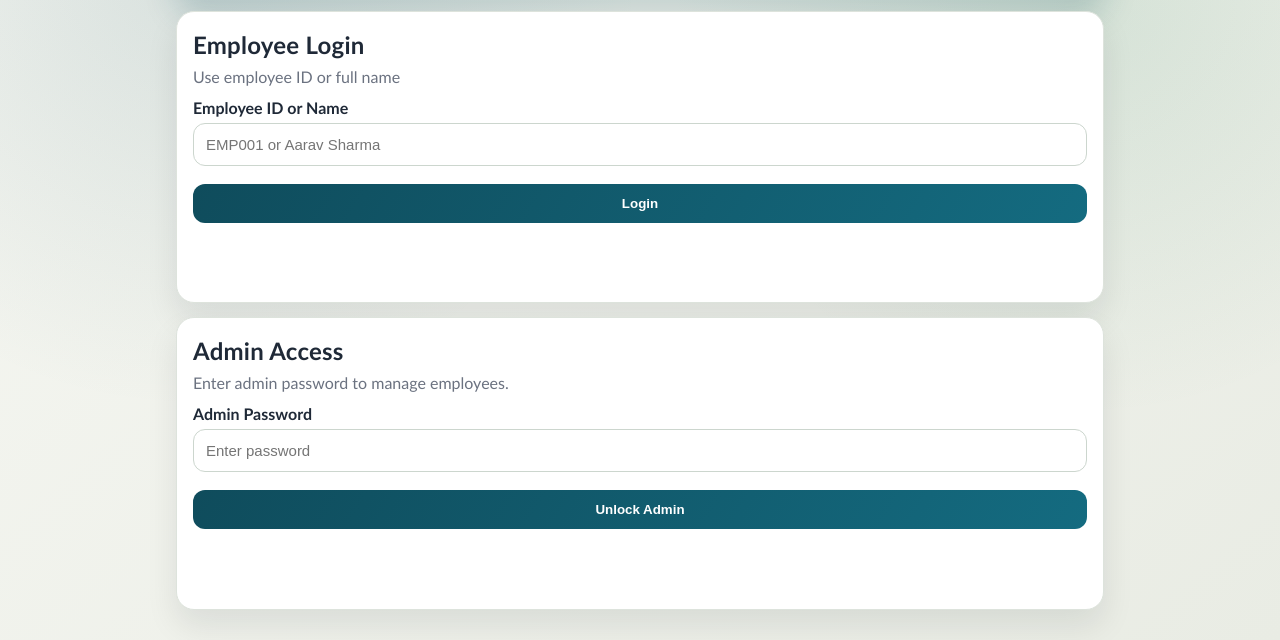
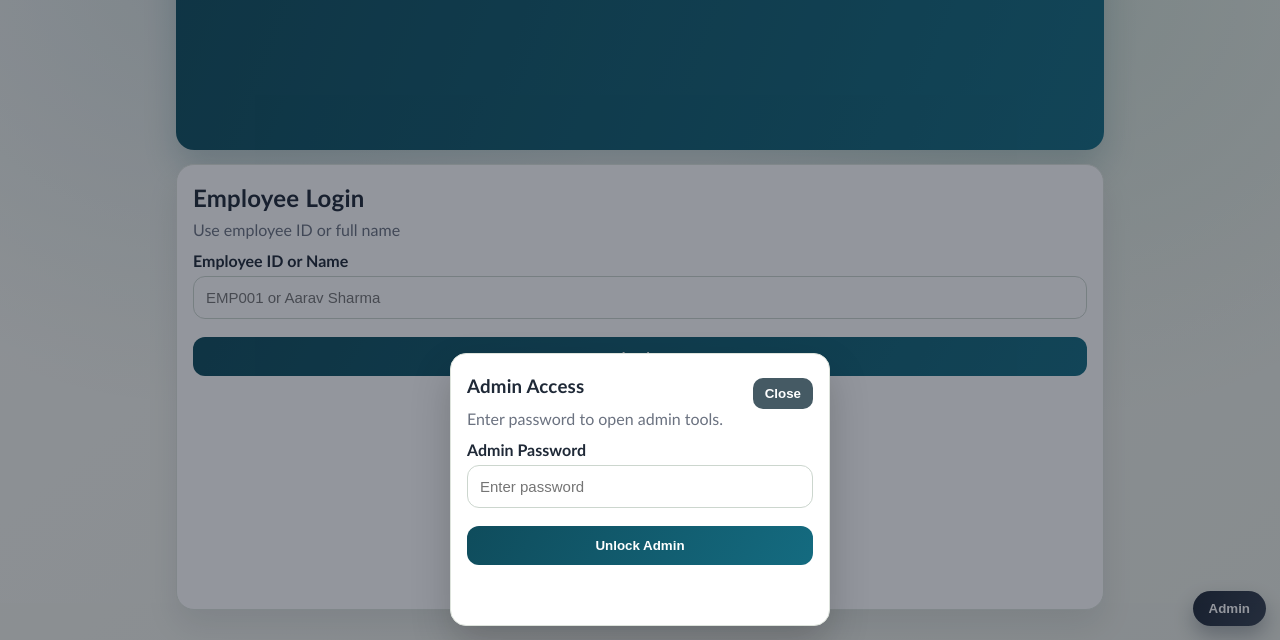
Before and after one commit to am2660713/AttendenceSystem, a website: page frontend/public/index.html in a window 1280 px wide. Shown: the part 160-800 px from the top of the page. Drawn offline with Linux system fonts and the light colour scheme.

Commit message:
Convert admin access to floating password tab

```diff
--- a/frontend/public/app.js
+++ b/frontend/public/app.js
@@ -19,12 +19,14 @@ const newEmployeeDepartment = document.getElementById("newEmployeeDepartment");
 const addEmployeeBtn = document.getElementById("addEmployeeBtn");
 const adminMsg = document.getElementById("adminMsg");
 const employeeList = document.getElementById("employeeList");
-const adminLockCard = document.getElementById("adminLockCard");
 const adminPanelCard = document.getElementById("adminPanelCard");
 const adminPasswordInput = document.getElementById("adminPassword");
 const unlockAdminBtn = document.getElementById("unlockAdminBtn");
 const unlockMsg = document.getElementById("unlockMsg");
 const lockAdminBtn = document.getElementById("lockAdminBtn");
+const adminTabBtn = document.getElementById("adminTabBtn");
+const adminModal = document.getElementById("adminModal");
+const closeAdminModalBtn = document.getElementById("closeAdminModalBtn");
 
 let currentEmployee = null;
 let adminUnlocked = localStorage.getItem("adminUnlocked") === "true";
@@ -89,11 +91,12 @@ const refresh = async () => {
 };
 
 const applyAdminVisibility = () => {
-  adminLockCard.classList.toggle("hidden", adminUnlocked);
   adminPanelCard.classList.toggle("hidden", !adminUnlocked);
+  adminModal.classList.add("hidden");
+  adminPasswordInput.value = "";
+  unlockMsg.textContent = "";
   if (!adminUnlocked) {
-    adminPasswordInput.value = "";
-    unlockMsg.textContent = "";
+    adminMsg.textContent = "";
   }
 };
 
@@ -190,7 +193,7 @@ unlockAdminBtn.addEventListener("click", async () => {
     adminUnlocked = true;
     localStorage.setItem("adminUnlocked", "true");
     applyAdminVisibility();
-    setMessage(unlockMsg, data.message, true);
+    setMessage(adminMsg, data.message, true);
     await renderEmployees();
   } catch (error) {
     setMessage(unlockMsg, error.message);
@@ -201,6 +204,29 @@ lockAdminBtn.addEventListener("click", () => {
   adminUnlocked = false;
   localStorage.removeItem("adminUnlocked");
   applyAdminVisibility();
+});
+
+adminTabBtn.addEventListener("click", () => {
+  if (adminUnlocked) {
+    adminPanelCard.classList.remove("hidden");
+    return;
+  }
+  adminModal.classList.remove("hidden");
+  adminPasswordInput.focus();
+});
+
+closeAdminModalBtn.addEventListener("click", () => {
+  adminModal.classList.add("hidden");
+  adminPasswordInput.value = "";
+  unlockMsg.textContent = "";
+});
+
+adminModal.addEventListener("click", (event) => {
+  if (event.target === adminModal) {
+    adminModal.classList.add("hidden");
+    adminPasswordInput.value = "";
+    unlockMsg.textContent = "";
+  }
 });
 
 const bootstrap = async () => {
--- a/frontend/public/index.html
+++ b/frontend/public/index.html
@@ -45,16 +45,7 @@
         <div id="history" class="history"></div>
       </section>
 
-      <section class="card" id="adminLockCard">
-        <h2>Admin Access</h2>
-        <p class="muted">Enter admin password to manage employees.</p>
-        <label for="adminPassword">Admin Password</label>
-        <input id="adminPassword" type="password" placeholder="Enter password" />
-        <button id="unlockAdminBtn" class="primary">Unlock Admin</button>
-        <p id="unlockMsg" class="msg"></p>
-      </section>
-
-      <section class="card hidden" id="adminPanelCard">
+      <section class="card hidden admin-panel" id="adminPanelCard">
         <div class="row between">
           <h2>Admin Panel</h2>
           <button id="lockAdminBtn" class="secondary small">Lock</button>
@@ -71,6 +62,22 @@
         <h3>Employee List</h3>
         <div id="employeeList" class="history"></div>
       </section>
+
+      <button id="adminTabBtn" class="admin-tab" type="button">Admin</button>
+
+      <section class="admin-modal hidden" id="adminModal">
+        <div class="admin-modal-card">
+          <div class="row between">
+            <h3>Admin Access</h3>
+            <button id="closeAdminModalBtn" class="secondary small" type="button">Close</button>
+          </div>
+          <p class="muted">Enter password to open admin tools.</p>
+          <label for="adminPassword">Admin Password</label>
+          <input id="adminPassword" type="password" placeholder="Enter password" />
+          <button id="unlockAdminBtn" class="primary" type="button">Unlock Admin</button>
+          <p id="unlockMsg" class="msg"></p>
+        </div>
+      </section>
     </main>
 
     <script src="/config.js"></script>
--- a/frontend/public/styles.css
+++ b/frontend/public/styles.css
@@ -40,6 +40,17 @@ body {
   padding: 18px 16px;
   box-shadow: 0 16px 32px rgba(13, 27, 30, 0.09);
   border: 1px solid var(--line);
+}
+
+.admin-panel {
+  position: fixed;
+  right: 14px;
+  bottom: 76px;
+  width: min(92vw, 380px);
+  max-height: 78vh;
+  overflow: auto;
+  z-index: 12;
+  animation: panelIn 0.22s ease-out;
 }
 
 .hero {
@@ -143,8 +154,48 @@ button:hover {
   font-size: 13px;
 }
 
+.admin-tab {
+  position: fixed;
+  right: 14px;
+  bottom: 14px;
+  width: auto;
+  padding: 10px 16px;
+  border-radius: 999px;
+  background: linear-gradient(120deg, #1f2937, #374151);
+  color: #fff;
+  z-index: 14;
+  box-shadow: 0 10px 20px rgba(31, 41, 55, 0.32);
+}
+
+.admin-modal {
+  position: fixed;
+  inset: 0;
+  background: rgba(17, 24, 39, 0.45);
+  display: grid;
+  place-items: end center;
+  padding: 14px;
+  z-index: 20;
+}
+
+.admin-modal-card {
+  width: min(92vw, 380px);
+  background: #fff;
+  border-radius: 16px;
+  padding: 16px;
+  border: 1px solid var(--line);
+  box-shadow: 0 18px 40px rgba(0, 0, 0, 0.2);
+  animation: panelIn 0.22s ease-out;
+}
+
+@keyframes panelIn {
+  from { transform: translateY(12px); opacity: 0; }
+  to { transform: translateY(0); opacity: 1; }
+}
+
 @media (max-width: 640px) {
   .hero h1 { font-size: 26px; }
   .card { padding: 14px; border-radius: 14px; }
   .action-grid { grid-template-columns: 1fr; }
+  .admin-panel { right: 10px; bottom: 68px; }
+  .admin-tab { right: 10px; bottom: 10px; }
 }
```
